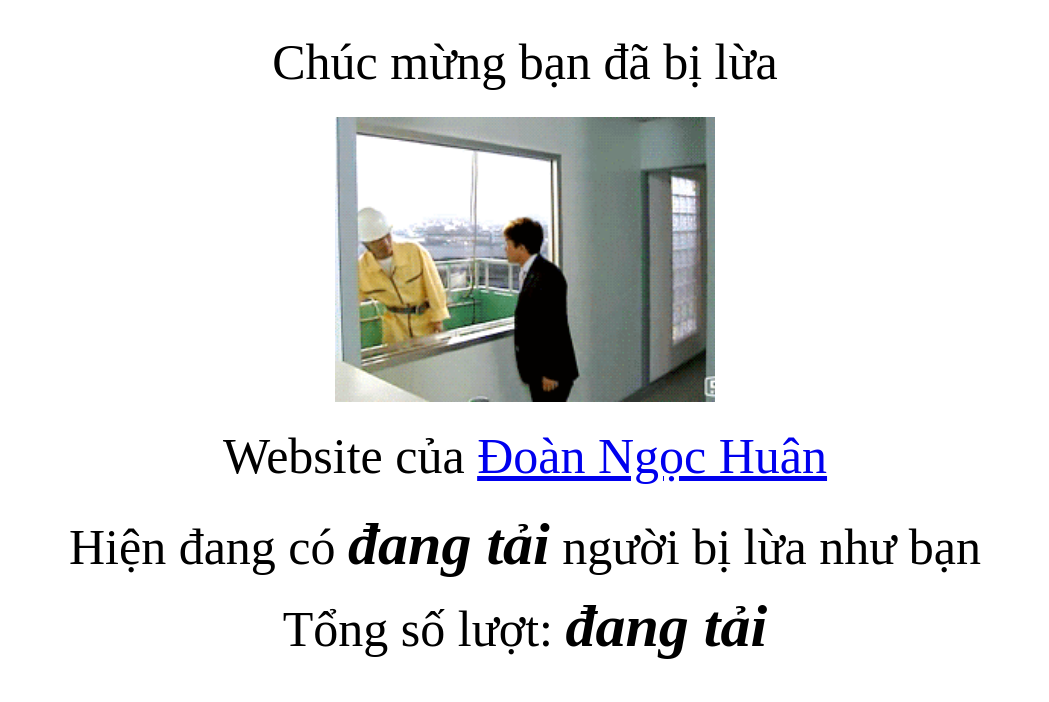
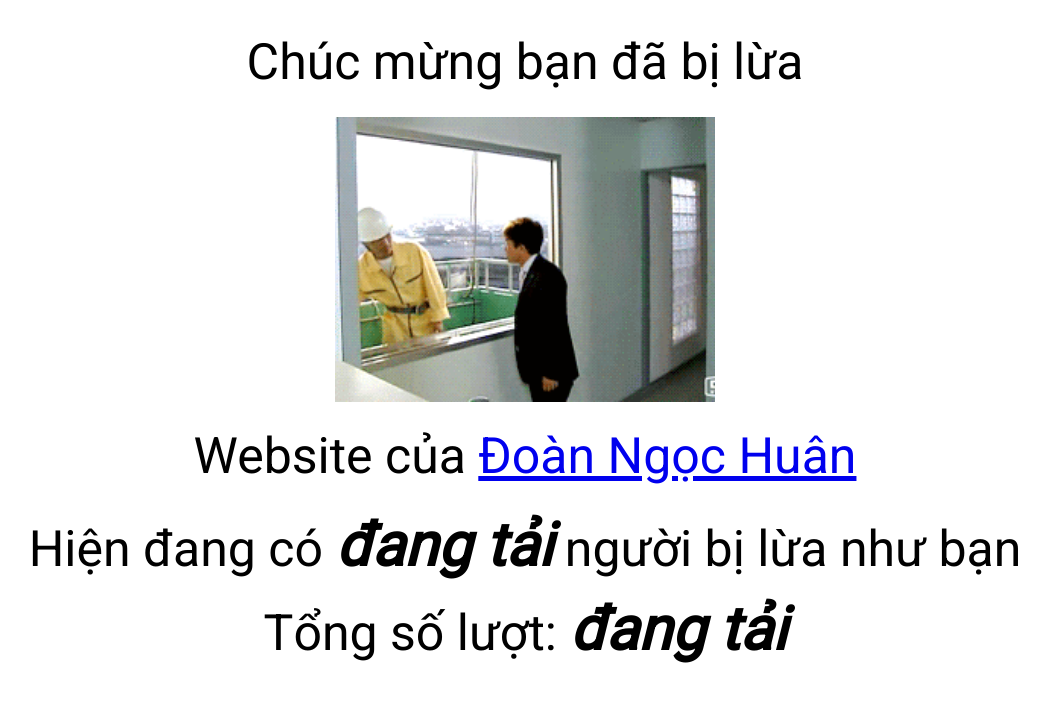
Before and after one commit to dnhuan/ts19, a website: page www/index.html in a window 1280 px wide. Shown: the whole page, without its empty margins (115-1164 px from the left). Drawn offline with nearby package versions, Linux system fonts and the light colour scheme; no server answers.

Commit message:
change font family

```diff
--- a/www/index.html
+++ b/www/index.html
@@ -11,6 +11,7 @@
     <meta property="og:image"              content="meta.jpg" />
     <meta name="viewport" content="width=device-width, initial-scale=1">
     <link rel="stylesheet" type="text/css" media="screen" href="min.css" />
+    <link href="https://fonts.googleapis.com/css?family=Roboto&display=swap&subset=vietnamese" rel="stylesheet">
     <script src="https://code.jquery.com/jquery-1.11.1.js"></script>
     <script>$(function(){io().on("realtime",function(a){$("#current").text(a.o);$("#tong").text(a.s)})});</script>
     <script async src="https://www.googletagmanager.com/gtag/js?id=UA-120507465-2"></script>
--- a/www/main.css
+++ b/www/main.css
@@ -1,4 +1,5 @@
 div{
+    font-family: 'Roboto', sans-serif;
     text-align: center;
     font-size: 20px;
     margin-left: auto;
--- a/www/min.css
+++ b/www/min.css
@@ -1 +1 @@
-div{text-align:center;font-size:20px;margin-left:auto;margin-right:auto}img{display:block;margin-left:auto;margin-right:auto;width:90%}.header,.name{padding-top:8%;padding-bottom:8%}.footer{padding-bottom:3%}#current,#tong{font-weight:700;font-size:1.2em}@media only screen and (max-width:767px) and (orientation:landscape){div{font-size:10px}img{width:35%}.header{padding-top:0;padding-bottom:.5%}.name{padding-top:.5%;padding-bottom:3%}.footer{padding-bottom:1%}}@media only screen and (min-width:768px){div{font-size:50px}img{width:30%}.header,.name{padding-top:2%;padding-bottom:2%}.footer{padding-bottom:1%}}
+div{font-family:Roboto,sans-serif;text-align:center;font-size:20px;margin-left:auto;margin-right:auto}img{display:block;margin-left:auto;margin-right:auto;width:90%}.header,.name{padding-top:8%;padding-bottom:8%}.footer{padding-bottom:3%}#current,#tong{font-weight:700;font-size:1.2em}@media only screen and (max-width:767px) and (orientation:landscape){div{font-size:10px}img{width:35%}.header{padding-top:0;padding-bottom:.5%}.name{padding-top:.5%;padding-bottom:3%}.footer{padding-bottom:1%}}@media only screen and (min-width:768px){div{font-size:50px}img{width:30%}.header,.name{padding-top:2%;padding-bottom:2%}.footer{padding-bottom:1%}}
```
